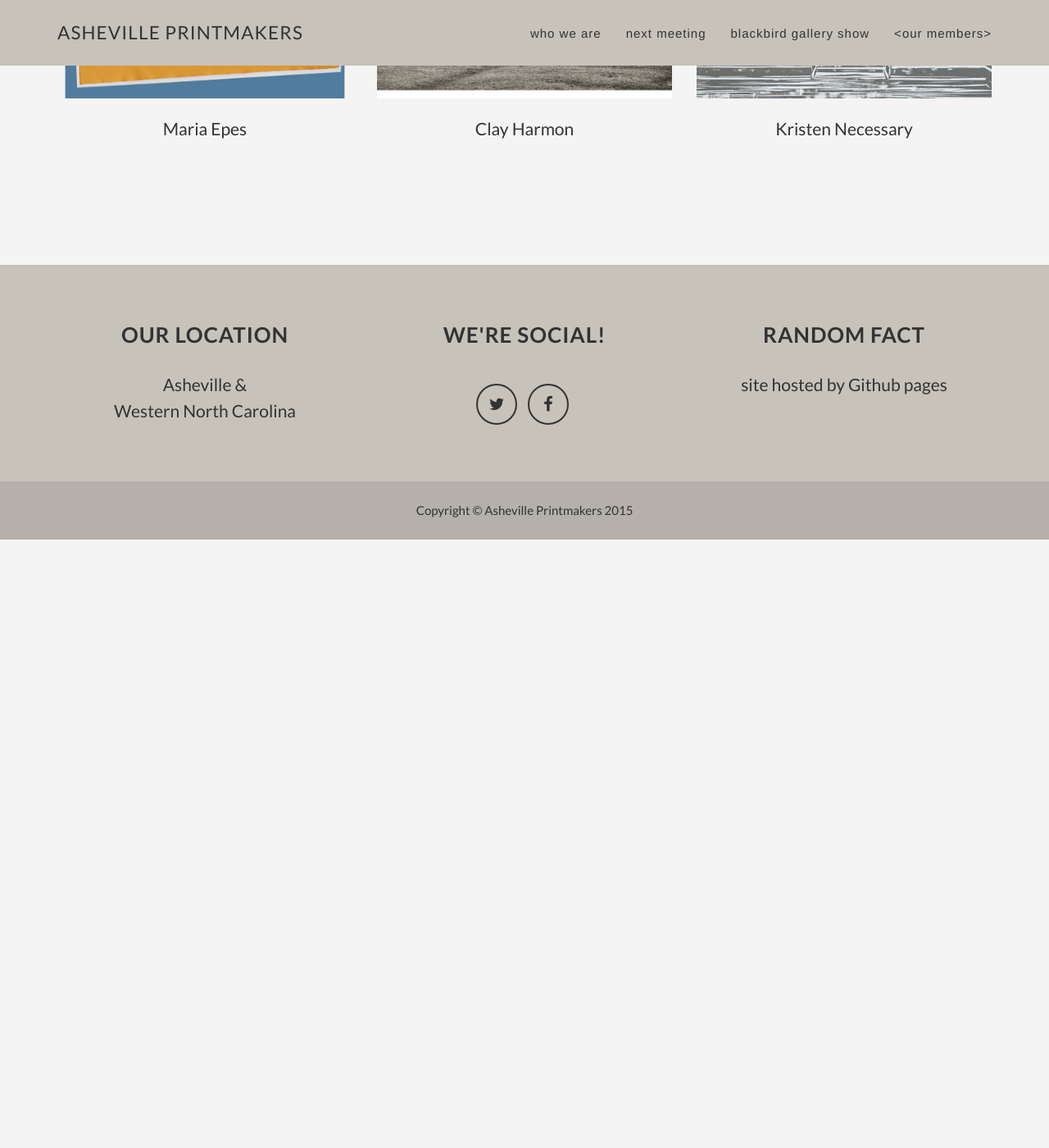
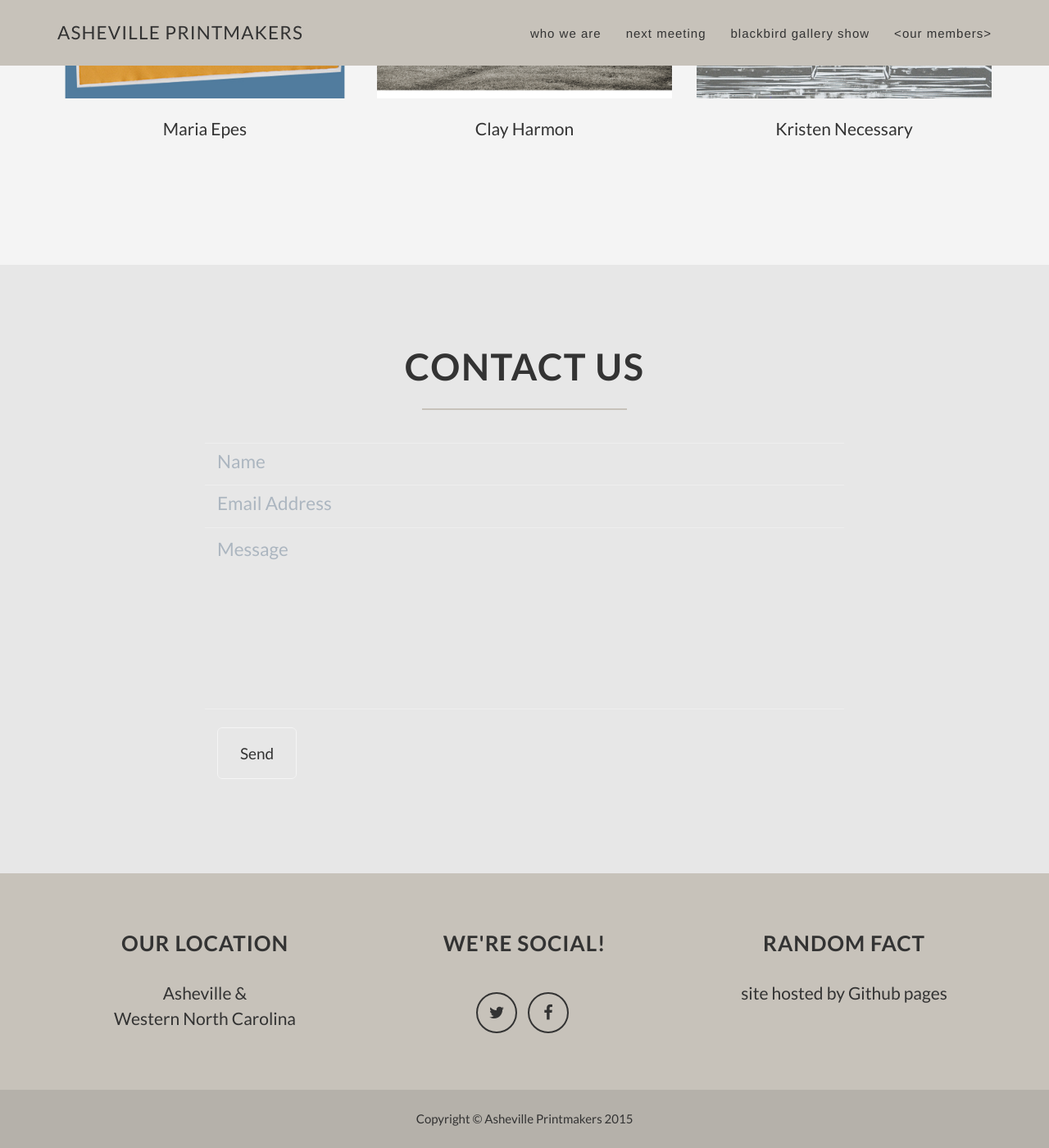
Before and after one commit to clayh53/avl_printmakers, a Jekyll site: the page built from index.html, in a window 1280 px wide and 1400 px high, scrolled down 6376 px. Shown: the whole window at 82% size. Built offline with Jekyll 4.4.1, drawn with Linux system fonts in a browser that asks for light colours; before the commit the page ends 7034 px from its top, so only the background shows below that.

Commit message:
added a contact form

```diff
--- a/_config.yml
+++ b/_config.yml
@@ -1,6 +1,6 @@
 # Site settings
 title: Asheville Printmakers
-email: your-email@domain.com
+email: ashevilleprintmakers@gmail.com
 baseurl: https://clayh53.github.io/avl_printmakers
 description: "Asheville Printmakers are an energetic group of artists expressing ideas through the medium of the print."
 
--- a/_includes/contact_static.html
+++ b/_includes/contact_static.html
@@ -9,19 +9,19 @@
 		</div>
 		<div class="row">
 			<div class="col-lg-8 col-lg-offset-2">
-				<form  action="//formspree.io/ashevilleprintmakers@gmail.com" method="POST" name="sentMessage" id="contactForm" novalidate>
+				<form   id="contactForm" action="//formspree.io/{{site.email}}" method="POST">
 					<div class="row control-group">
 						<div class="form-group col-xs-12 floating-label-form-group controls">
-							<label>Name</label>
-							<input type="text" name="name" class="form-control" placeholder="Name" id="name" required data-validation-required-message="Please enter your name.">
-							<p class="help-block text-danger"></p>
+
+							<input type="text" name="name" class="form-control" placeholder="Name" id="Name" required />
+
 						</div>
 					</div>
 					<div class="row control-group">
 						<div class="form-group col-xs-12 floating-label-form-group controls">
-							<label>Email Address</label>
-							<input type="email" name="_replyto" class="form-control" placeholder="Email Address" id="email" required data-validation-required-message="Please enter your email address.">
-							<p class="help-block text-danger"></p>
+
+							<input type="email" required name="_replyto" class="form-control" placeholder="Email Address" id="email" />
+
 						</div>
 					</div>
 					<div>
@@ -30,19 +30,20 @@
 					</div>
 					<div class="row control-group">
 						<div class="form-group col-xs-12 floating-label-form-group controls">
-							<label>Message</label>
-							<textarea rows="5" name="message" class="form-control" placeholder="Message" id="message" required data-validation-required-message="Please enter a message."></textarea>
-							<p class="help-block text-danger"></p>
+
+							<textarea rows="6" name="message" class="form-control" placeholder="Message" id="message" /></textarea>
+
 						</div>
 					</div>
 					<br>
 					<div id="success"></div>
 					<div class="row">
 						<div class="form-group col-xs-12">
-							<button type="submit" class="btn btn-success btn-lg">Send</button>
+							<button type="submit" value="Send" class="btn btn-success btn-lg">Send</button>
 						</div>
 					</div>
 				</form>
+
 			</div>
 		</div>
 	</div>
--- a/_layouts/default.html
+++ b/_layouts/default.html
@@ -1,4 +1,4 @@
-<!DOCTYPE html>
+    <!DOCTYPE html>
 <html>
     {% include head.html %}
     <body id="page-top" class="index">
@@ -9,7 +9,7 @@
     {% include next-meeting.html %}
     {% include bb-show-grid.html %}
     {% include portfolio_grid.html %}
-    <!-- {% include resources.html %} -->
+    {% include contact_static.html %}
     {% include footer.html %}
     {% include modals.html %}
     {% include js.html %}
```
Also changed, not shown: _includes/css/main.css (+14 -1 lines).
